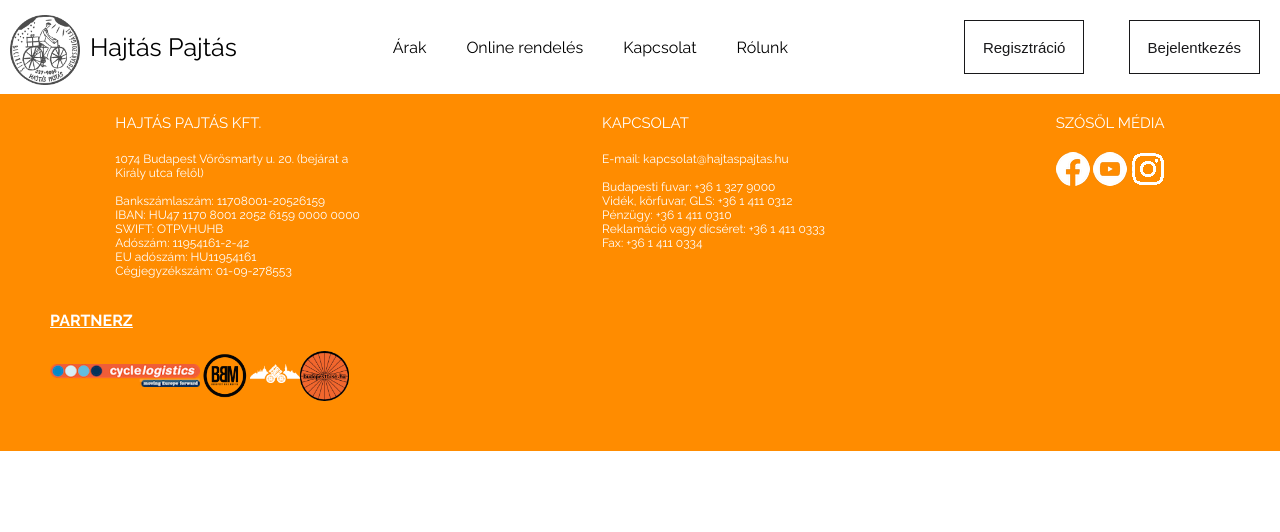
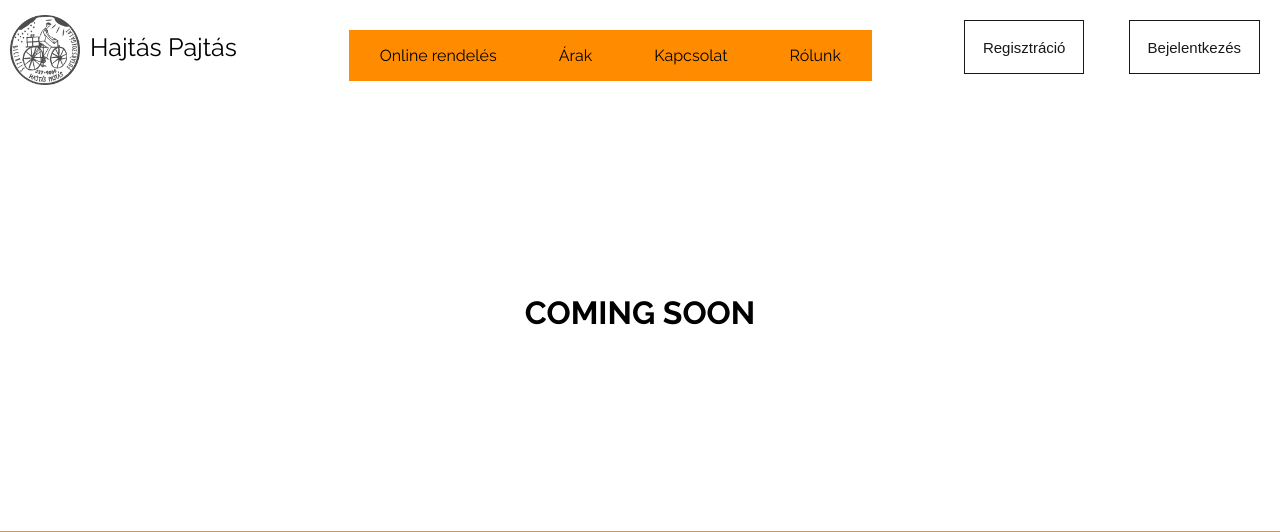
Before and after one commit to farad213/hajtaspajtas_django_project, a Django app: page /online_order/ in a window 1280 px wide. Shown: the top 532 px of the page. Before the commit the page ends 451 px from the top, so only its background shows below. Run offline with Django 4.2, Linux system fonts and the light colour scheme.

Commit message:
new navbar?

```diff
--- a/main/static/main/css/base_style.css
+++ b/main/static/main/css/base_style.css
@@ -14,6 +14,7 @@
     display: flex;
     justify-content: space-between;
     font-weight: 300;
+    align-items: center;
 }
 
 .logo-container{
@@ -28,22 +29,55 @@
     padding-left: 10px;
 }
 
-.navbar{
-    display: flex;
-    align-items: center;
+li a{
+    padding: 15px;
 }
 
-.navbar ul{
-    list-style: none;
-    margin: 0;
-    padding: 0;
-    display: flex;
-    align-items: flex-end;
+li {
+  color: #fff;
+  background: darkorange;
+  display: block;
+  float: left;
+  padding: 1rem;
+  position: relative;
+  text-decoration: none;
+  transition-duration: 0.5s;
 }
 
-.navbar ul li{
-    display: inline;
-    margin: 20px;
+li:hover,
+li:focus-within {
+  background: red;
+  cursor: pointer;
+}
+
+li:focus-within a {
+  outline: none;
+}
+
+ul li ul {
+  background: orange;
+  visibility: hidden;
+  opacity: 0;
+  min-width: 5rem;
+  position: absolute;
+  transition: all 0.5s ease;
+  margin-top: 1rem;
+  left: 0;
+  display: none;
+}
+
+ul li:hover > ul,
+ul li:focus-within > ul,
+ul li ul:hover,
+ul li ul:focus {
+  visibility: visible;
+  opacity: 1;
+  display: block
+}
+
+ul li ul li {
+  clear: both;
+  width: 100%;
 }
 
 .buttons button{
--- /dev/null
+++ b/main/static/main/css/online_order_style.css
@@ -0,0 +1,4 @@
+h1{
+    margin: 200px;
+    text-align: center;
+}
--- a/main/templates/main/base.html
+++ b/main/templates/main/base.html
@@ -14,14 +14,22 @@
             </a>
             <a class="home-link" id="home-link" href="/">Hajtás Pajtás</a>
         </div>
-        <nav class="navbar">
+
+        <nav role="navigation">
             <ul>
-                <li><a href="/prices">Árak</a></li>
                 <li><a href="/online_order">Online rendelés</a></li>
+                <li><a href="/prices">Árak</a>
+                    <ul class="dropdown">
+                       <li><a href="/budapest">Budapest</a></li>
+                        <li><a href="/videk">Vidék</a></li>
+                        <li><a href="/kulfold">Külföld</a></li>
+                    </ul>
+                </li>
                 <li><a href="/contact">Kapcsolat</a></li>
                 <li><a href="/about_us">Rólunk</a></li>
-            </ul>
+          </ul>
         </nav>
+
         <div class="buttons">
             <button class="button-57" role="button">
                 <span class="text">Regisztráció</span>
--- a/main/templates/main/online_order.html
+++ b/main/templates/main/online_order.html
@@ -7,5 +7,8 @@
 {% endblock %}
 
 {% block content %}
+<link rel="stylesheet" href="{% static 'main/css/online_order_style.css' %}">
+
+<h1>COMING SOON</h1>
 
 {% endblock %}
```
